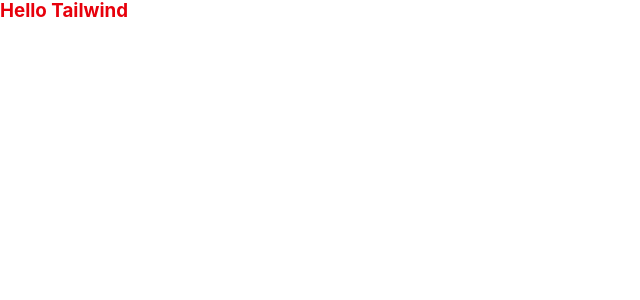
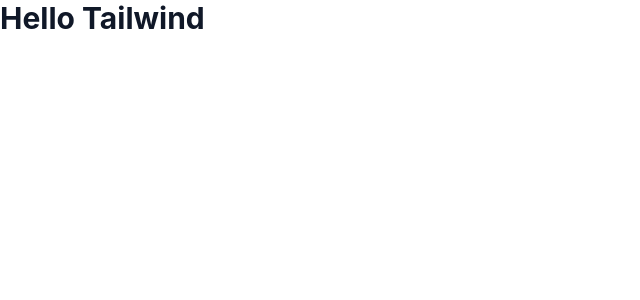
Before and after one commit to John-v77/TypeScript-Travel, a React (Vite) app in the folder frontend/: page / in a window 1280 px wide. Shown: the top 300 px of the page, without its empty margins (0-640 px from the left). Built offline with nearby package versions, Linux system fonts and the light colour scheme.

Commit message:
adds light/dark theme redux slice

```diff
--- a/frontend/src/App.tsx
+++ b/frontend/src/App.tsx
@@ -1,5 +1,6 @@
 import { Route, Routes } from "react-router-dom";
-import "./App.css";
+import { useAppSelector } from "./app/hooks";
+import { selectTheme } from "./features/theme/themeSlice";
 import Navbar from "./components/Navbar/navbar.component";
 import Home from "./routes/Home/home.page";
 import Footer from "./components/Footer/footer.component";
@@ -8,9 +9,16 @@ import TourDetails from "./routes/TourDetails/singleTourPage.page";
 import Login from "./routes/Login/login.page";
 import AuthGuard from "./components/AuthGuard/auth-guard.component";
 
-export const App = () => (
-  <div className="App">
-    <h1 className="text-3xl font-bold text-red-600">Hello Tailwind</h1>
+export const App = () => {
+  const theme = useAppSelector(selectTheme);
+
+  // `data-theme` switches every `dark:` class inside this div.
+  return (
+    <div
+      data-theme={theme}
+      className="min-h-screen bg-white text-gray-900 dark:bg-gray-950 dark:text-white"
+    >
+      <h1 className="text-3xl font-bold text-w_primary-600">Hello Tailwind</h1>
       {/* <AuthGuard>
         <Routes>
           <Route path="/" element={<Navbar />}>
@@ -24,3 +32,4 @@ export const App = () => (
       </AuthGuard> */}
     </div>
   );
+};
--- a/frontend/src/app/store.ts
+++ b/frontend/src/app/store.ts
@@ -4,10 +4,16 @@ import { setupListeners } from "@reduxjs/toolkit/query";
 import { toursApiSlice } from "../features/tours/toursApiSlice";
 import { authApiSlice } from "../features/authSlice/authApiSlice";
 import { authStorageSlice } from "../features/authSlice/authStorageSlice";
+import { themeSlice } from "../features/theme/themeSlice";
 
 // `combineSlices` automatically combines the reducers using
 // their `reducerPath`s, therefore we no longer need to call `combineReducers`.
-const rootReducer = combineSlices(toursApiSlice, authApiSlice, authStorageSlice);
+const rootReducer = combineSlices(
+  toursApiSlice,
+  authApiSlice,
+  authStorageSlice,
+  themeSlice,
+);
 // Infer the `RootState` type from the root reducer
 export type RootState = ReturnType<typeof rootReducer>;
 
--- /dev/null
+++ b/frontend/src/features/theme/themeSlice.ts
@@ -0,0 +1,27 @@
+import { createSlice } from "@reduxjs/toolkit";
+
+export type Theme = "light" | "dark";
+
+interface ThemeState {
+  theme: Theme;
+}
+
+const initialState: ThemeState = {
+  theme: "light",
+};
+
+export const themeSlice = createSlice({
+  name: "theme",
+  initialState,
+  reducers: {
+    toggleTheme: state => {
+      state.theme = state.theme === "dark" ? "light" : "dark";
+    },
+  },
+  selectors: {
+    selectTheme: state => state.theme,
+  },
+});
+
+export const { toggleTheme } = themeSlice.actions;
+export const { selectTheme } = themeSlice.selectors;
```
Lines whose indentation alone changed are shown as unchanged.
